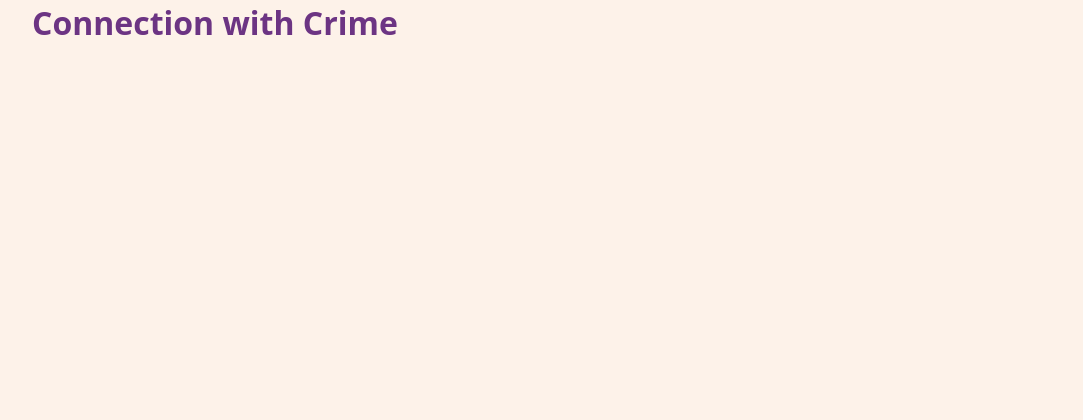
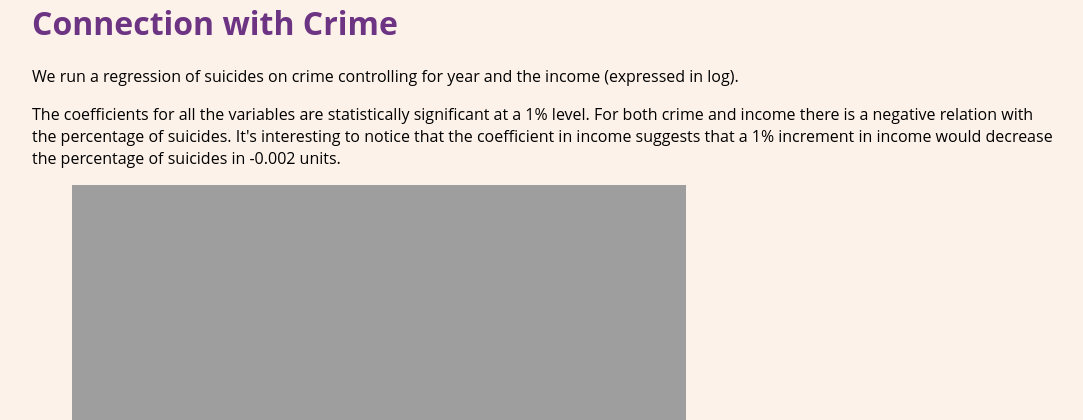
Before and after one commit to vtobar/final-project, a Django app: page /Analysis/crime/ in a window 1280 px wide. Shown: the part 322-742 px from the top of the page, without its empty margins (96-1179 px from the left). Before the commit the page ends 357 px from the top, so only its background shows below. Run offline with Django 3.2, Linux system fonts and the light colour scheme.

Commit message:
Add files via upload
comments included

```diff
--- a/Analysis/templates/crime.html
+++ b/Analysis/templates/crime.html
@@ -1,19 +1,17 @@
-<!-- This html template contains the information for the ANALYSIS-CRIME webpage -->
-
-
-<!-- Getting started with basic things-->
 <!DOCTYPE html>
 <html lang="en">
 <body style="background-color:#FDF2E9">
 <head>
   <title>Suicide Prevention</title>
+
 <FONT FACE="modern">
 
 
-<!-- Working now in style and format for webpage and navbar SPECIALLY-->
+
 <style>
 * { font-family: 'Open Sans', sans-serif; }
 body {margin: 0% 10%;}
+
 ul {
     list-style-type: none;
     margin: 0;
@@ -21,9 +19,11 @@ ul {
     overflow: hidden;
     background-color: #E67E22;
 }
+
 li {
     float: left;
 }
+
 li a, .dropbtn {
     display: inline-block;
     color: white;
@@ -31,12 +31,15 @@ li a, .dropbtn {
     padding: 14px 16px;
     text-decoration: none;
 }
+
 li a:hover, .dropdown:hover .dropbtn {
     background-color: #7D3C98;
 }
+
 li.dropdown {
     display: inline-block;
 }
+
 .dropdown-content {
     display: none;
     position: absolute;
@@ -44,6 +47,7 @@ li.dropdown {
     min-width: 160px;
     box-shadow: 0px 8px 16px 0px rgba(0,0,0,0.2);
 }
+
 .dropdown-content a {
     color: black;
     padding: 12px 16px;
@@ -51,7 +55,9 @@ li.dropdown {
     display: block;
     text-align: left;
 }
+
 .dropdown-content a:hover {background-color: #F4ECF7}
+
 .dropdown:hover .dropdown-content {
     display: block;
 }
@@ -69,10 +75,6 @@ h3 {
 }
 </style>
 </head>
-
-
-
-<!-- Specifying to navbar how to connect to the rest of the content-->
 <body>
     <ul class="navbar">
       <li><a href="/home">Home</a></li>
@@ -106,20 +108,20 @@ h3 {
   </ul>
 
 
-
-<!-- Adding content to webpage-->
 <p>
 <img src="https://encrypted-tbn2.gstatic.com/images?q=tbn:ANd9GcQGdsbqDHaa0su4CLlsdh_B_YICPfijJdMgpHu2rSAlIzOteJVF3A" alt="Yummy" width="30%" float="left" width="200px">
 <p>
 <h1 id="analysis"><b>Connection with Crime</b></h1>
 <p>
-
+  We run a regression of suicides on crime controlling for year and the income (expressed in log).
 <p>
 
-<p>
+  The coefficients for all the variables are statistically significant at a 1% level.
+  For both crime and income there is a negative relation with the percentage of suicides.
+  It's interesting to notice that the coefficient in income suggests that a 1% increment in income would decrease
+  the percentage of suicides in -0.002 units.
 
-<p>
+</p>
 
-<p>
 
-<p>
+<img src= 'http://127.0.0.1:8000/Analysis/crime_reg/' width="60%" float ="center" alt = "regression" >
```
